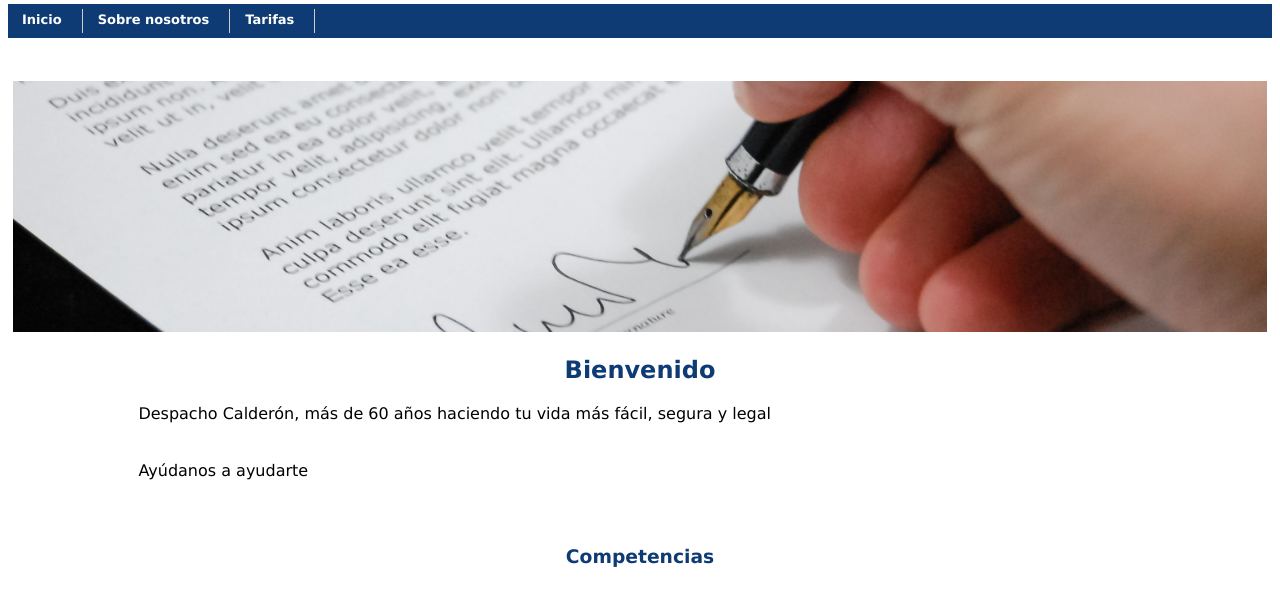
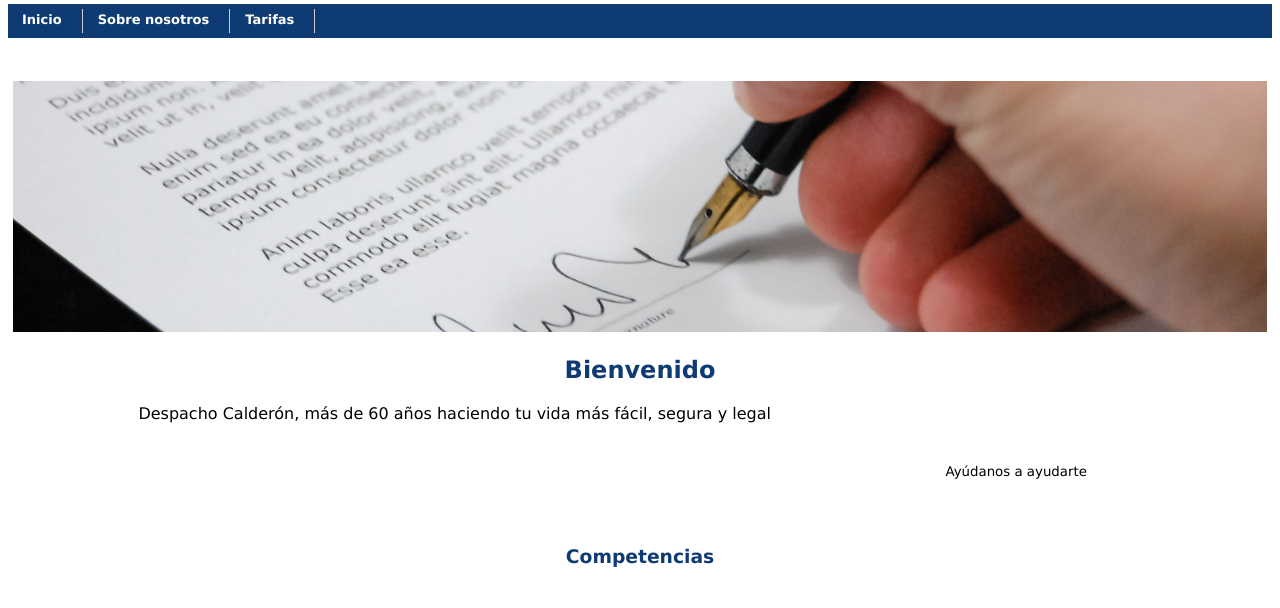
Before and after one commit to AgusUPSA/AgusUPSA.github.io, a plain HTML site: page index.html in a window 1280 px wide. Shown: the part 120-728 px from the top of the page. Drawn offline with Linux system fonts and the light colour scheme.

Commit message:
Update index.html

```diff
--- a/index.html
+++ b/index.html
@@ -24,7 +24,7 @@
             <h2>Bienvenido</h2>
             <p class="p2">Despacho Calderón, más de 60 años haciendo tu vida más fácil, segura y legal</p>
             <br><br>
-            <p class="p2">Ayúdanos a ayudarte</p>
+            <p3>Ayúdanos a ayudarte</p3>
         </div>
     </section>
     <section>
```
